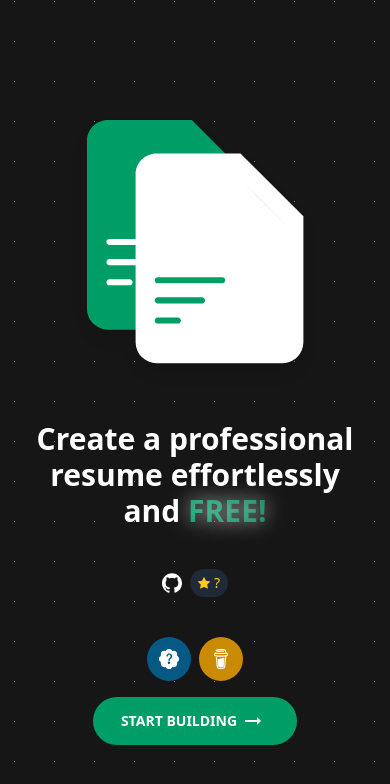
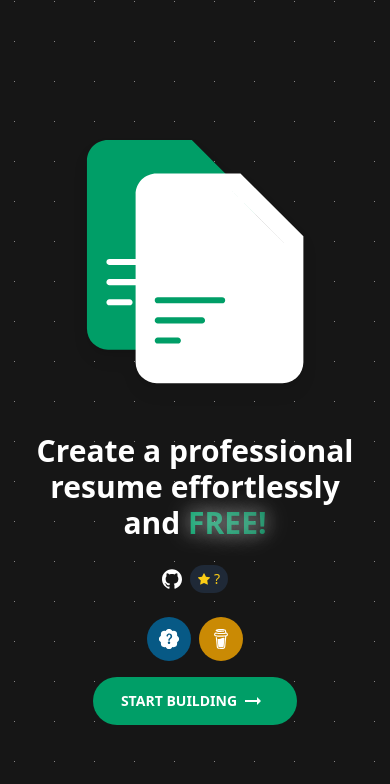
Before and after one commit to Anrsgrl/resume-builder, a Next.js app: page /en in a window 390 px wide. Shown: the top 784 px of the page. Built offline with nearby package versions, Linux system fonts and the light colour scheme; no server answers.

Commit message:
Style: Home page style changed

```diff
--- a/app/[locale]/page.jsx
+++ b/app/[locale]/page.jsx
@@ -22,7 +22,7 @@ export default function Home() {
       .catch((err) => console.error("Failed to fetch GitHub stars:", err));
   }, []);
   return (
-    <div className="min-h-dvh flex flex-col items-center justify-center gap-8 p-6">
+    <div className="min-h-dvh flex flex-col items-center justify-center gap-6 sm:gap-8 p-6">
       <Image src={logo} alt="logo" width={300} className="drop-shadow-lg" />
       <h1 className="text-white text-3xl font-bold text-center">
         {t("title")}{" "}
@@ -34,7 +34,7 @@ export default function Home() {
         href="https://github.com/Anrsgrl/resume-builder"
         target="_blank"
         rel="noopener noreferrer"
-        className="flex items-center gap-2 px-4 py-2 rounded-md font-medium text-white hover:bg-gray-700 hover:bg-gray-600 transition duration-300"
+        className="flex items-center gap-2 px-4  rounded-md font-medium text-white hover:bg-gray-700 hover:bg-gray-600 transition duration-300"
       >
         <SiGithub size={20} />
         <span className="hidden md:block">Star on GitHub</span>
```
